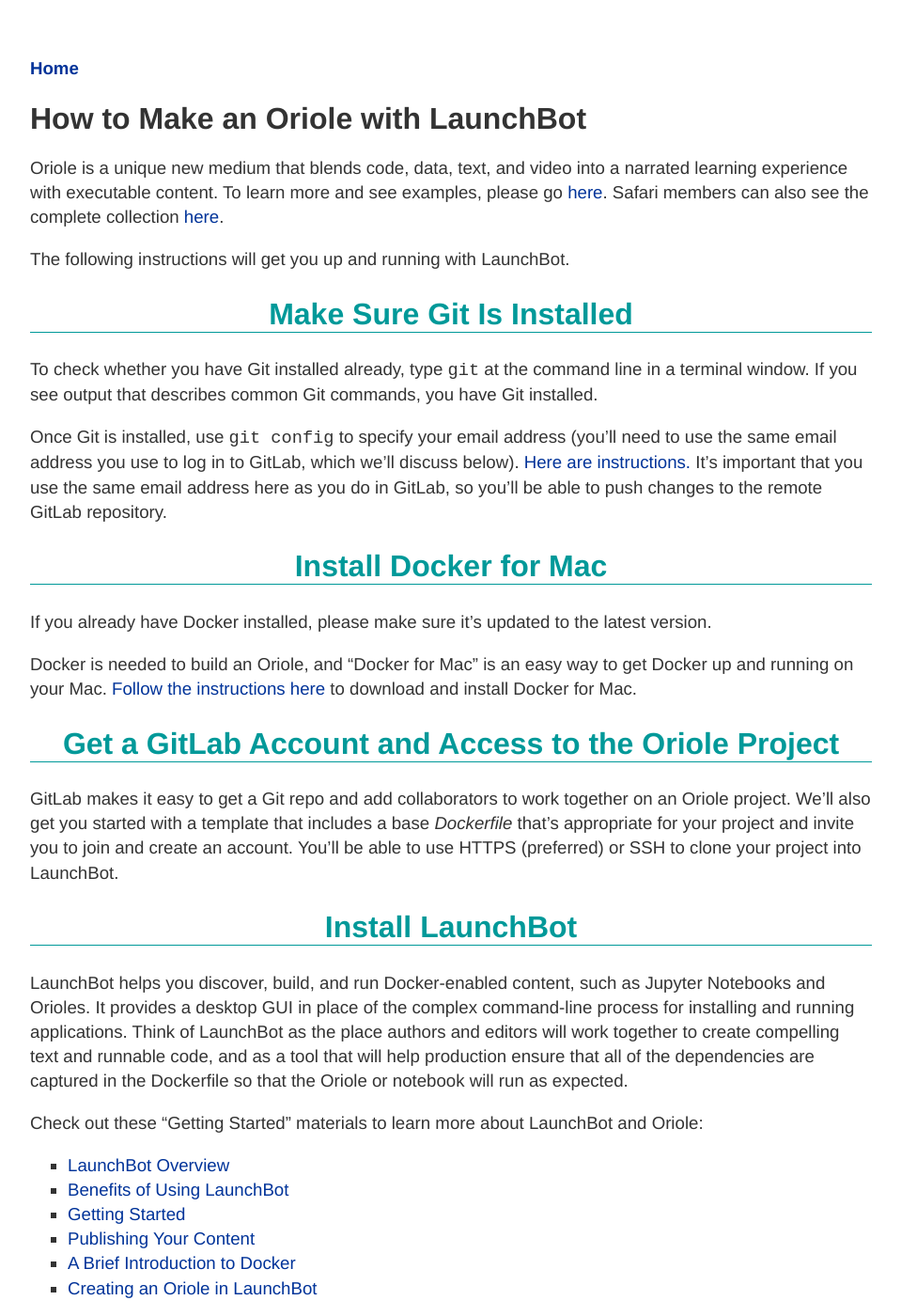
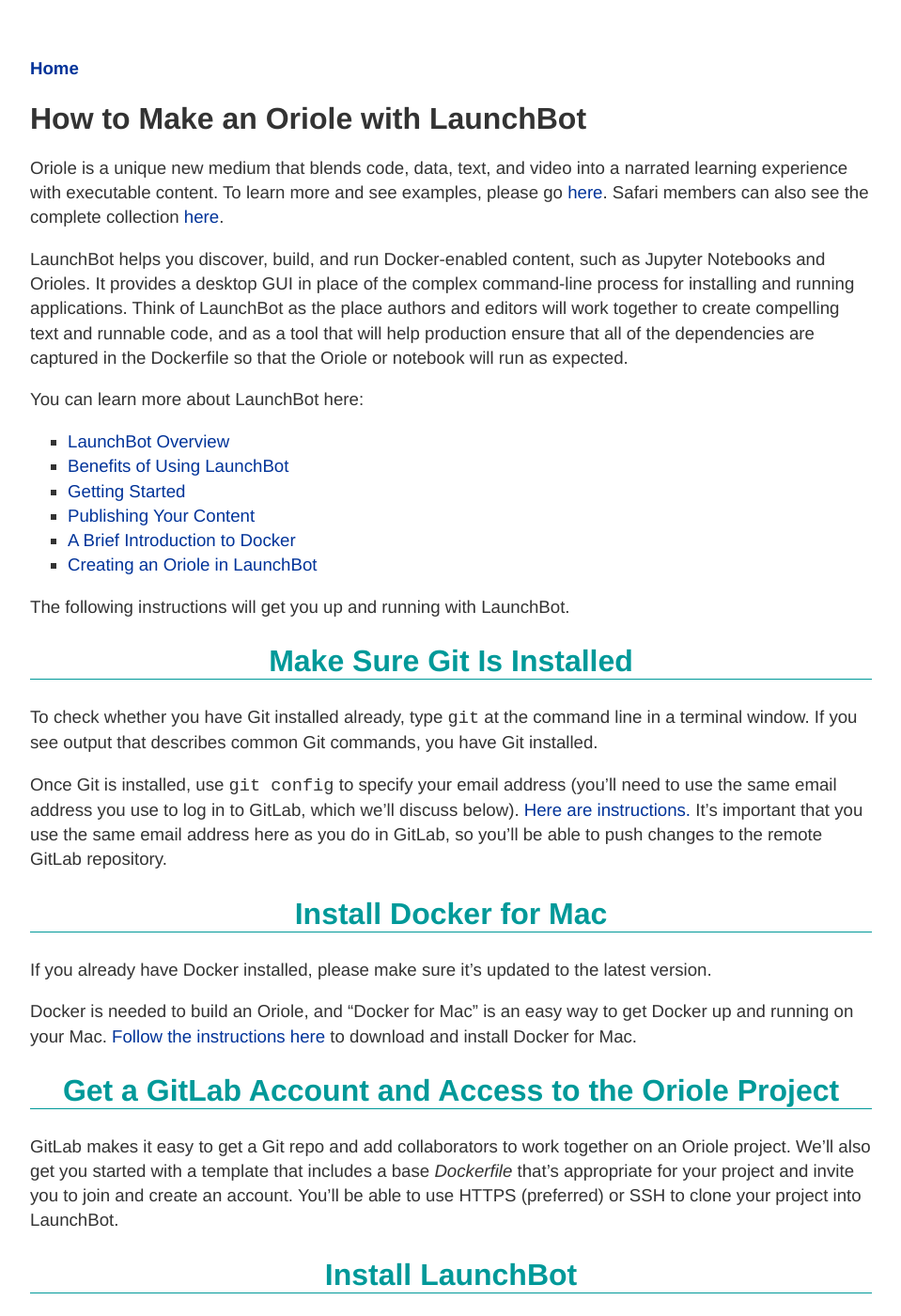
Before and after one commit to oreillymedia/production-resources, a Jekyll site: the page built from oriole/index.md, in a window 1280 px wide and 1400 px high. Shown: the whole window at 94% size, without its empty margins (160-1119 px from the left). Built offline with Jekyll 4.4.1, drawn with Linux system fonts in a browser that asks for light colours; some of the changed lines change nothing that is shown.

Commit message:
rearranging some sections

```diff
--- a/oriole/index.md
+++ b/oriole/index.md
@@ -6,6 +6,17 @@
 # How to Make an Oriole with LaunchBot
 
 Oriole is a unique new medium that blends code, data, text, and video into a narrated learning experience with executable content. To learn more and see examples, please go <a href="http://www.oreilly.com/oriole/">here</a>. Safari members can also see the complete collection <a href="https://www.safaribooksonline.com/oriole/">here</a>.
+
+LaunchBot helps you discover, build, and run Docker-enabled content, such as Jupyter Notebooks and Orioles. It provides a desktop GUI in place of the complex command-line process for installing and running applications. Think of LaunchBot as the place authors and editors will work together to create compelling text and runnable code, and as a tool that will help production ensure that all of the dependencies are captured in the Dockerfile so that the Oriole or notebook will run as expected.
+
+You can learn more about LaunchBot here:
+
+* [LaunchBot Overview](http://launchbot.io/docs/overview/)
+* [Benefits of Using LaunchBot](http://launchbot.io/docs/tutorial/benefits/)
+* [Getting Started](http://launchbot.io/docs/tutorial/getting-started/)
+* [Publishing Your Content](http://launchbot.io/docs/tutorial/publishing-content-to-launchbot/)
+* [A Brief Introduction to Docker](http://launchbot.io/docs/tutorial/docker-intro/)
+* [Creating an Oriole in LaunchBot](https://www.youtube.com/watch?v=WJMUkHzAFsg&feature=youtu.be)
 
 The following instructions will get you up and running with LaunchBot.
 
@@ -26,17 +37,6 @@
 GitLab makes it easy to get a Git repo and add collaborators to work together on an Oriole project. We'll also get you started with a template that includes a base *Dockerfile* that's appropriate for your project and invite you to join and create an account. You'll be able to use HTTPS (preferred) or SSH to clone your project into LaunchBot.
 
 ## Install LaunchBot
-
-LaunchBot helps you discover, build, and run Docker-enabled content, such as Jupyter Notebooks and Orioles. It provides a desktop GUI in place of the complex command-line process for installing and running applications. Think of LaunchBot as the place authors and editors will work together to create compelling text and runnable code, and as a tool that will help production ensure that all of the dependencies are captured in the Dockerfile so that the Oriole or notebook will run as expected.
-
-Check out these “Getting Started” materials to learn more about LaunchBot and Oriole:
-
-* [LaunchBot Overview](http://launchbot.io/docs/overview/)
-* [Benefits of Using LaunchBot](http://launchbot.io/docs/tutorial/benefits/)
-* [Getting Started](http://launchbot.io/docs/tutorial/getting-started/)
-* [Publishing Your Content](http://launchbot.io/docs/tutorial/publishing-content-to-launchbot/)
-* [A Brief Introduction to Docker](http://launchbot.io/docs/tutorial/docker-intro/)
-* [Creating an Oriole in LaunchBot](https://www.youtube.com/watch?v=WJMUkHzAFsg&feature=youtu.be)
 
 1. Use Chrome or Firefox (Safari does not render correctly).
 2. Sign up for a LaunchBot account at http://launchbot.io/. “Google sign up” is the easiest. If you decide to manually enter an email and password, you will need to verify your email (you'll receive a verification email) and then refresh the LaunchBot page to sign in.
```
